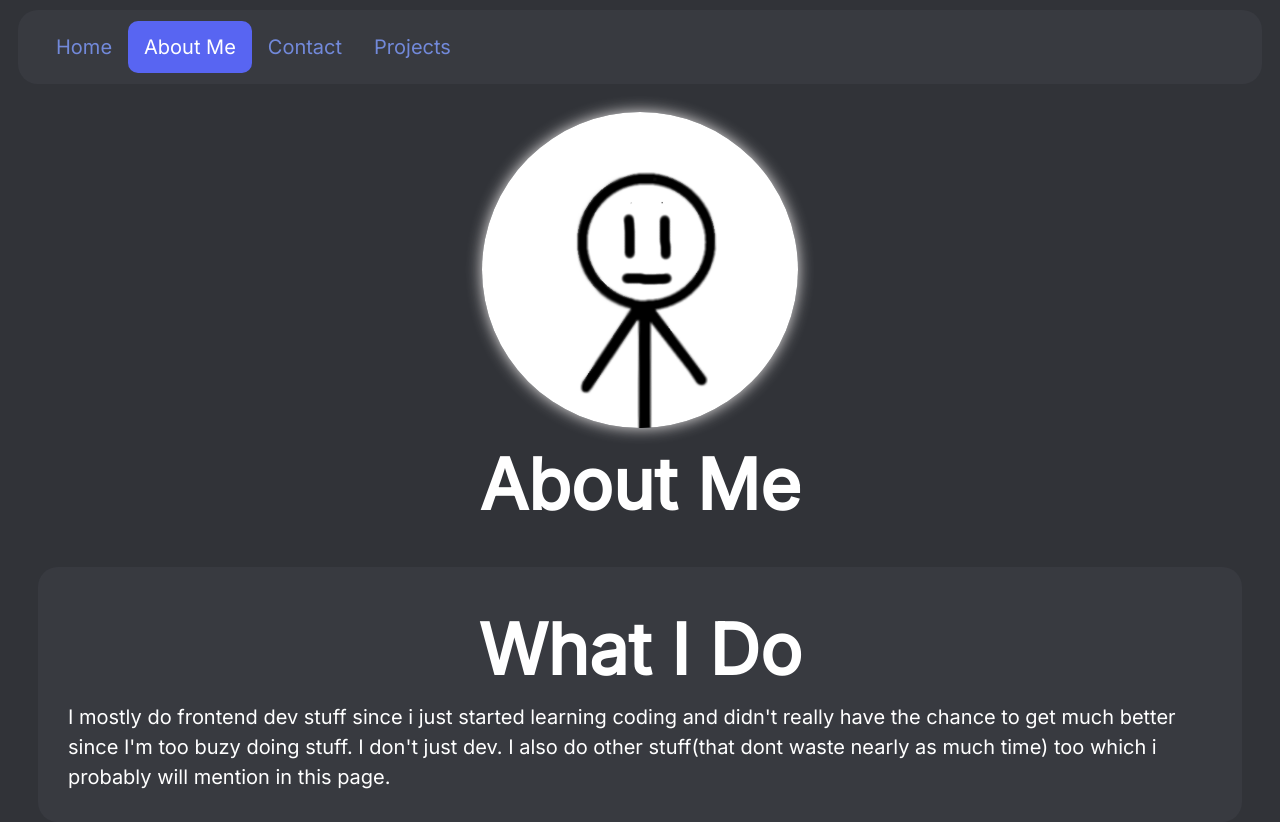
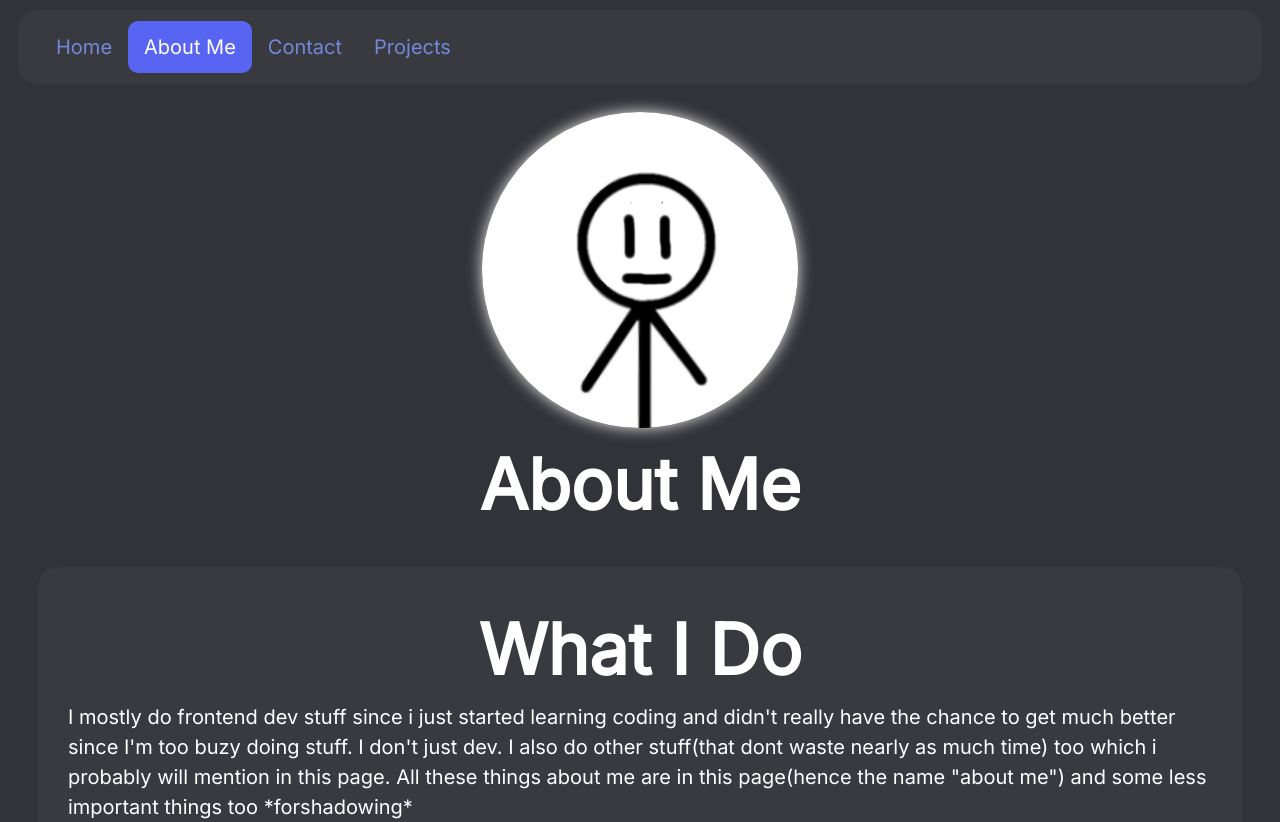
Before and after one commit to xkcdnerd/xkcdnerd.github.io, a plain HTML site: page about-me.html in a window 1280 px wide. Shown: the top 822 px of the page. Drawn offline with Linux system fonts and the light colour scheme.

Commit message:
Update about-me.html

```diff
--- a/about-me.html
+++ b/about-me.html
@@ -44,7 +44,7 @@
      <center><subtitle>About Me<subtitle></center>
      <div class= "box">
           <center><subtitle>What I Do<subtitle></center>
-          <normal>I mostly do frontend dev stuff since i just started learning coding and didn't really have the chance to get much better since I'm too buzy doing stuff. I don't just dev. I also do other stuff(that dont waste nearly as much time) too which i probably will mention in this page.</normal>
+          <normal>I mostly do frontend dev stuff since i just started learning coding and didn't really have the chance to get much better since I'm too buzy doing stuff. I don't just dev. I also do other stuff(that dont waste nearly as much time) too which i probably will mention in this page. All these things about me are in this page(hence the name "about me") and some less important things too *forshadowing*</normal>
      </div>
 <br><br><br><br><br><br><br><br><br><br>
 <footer>
```
